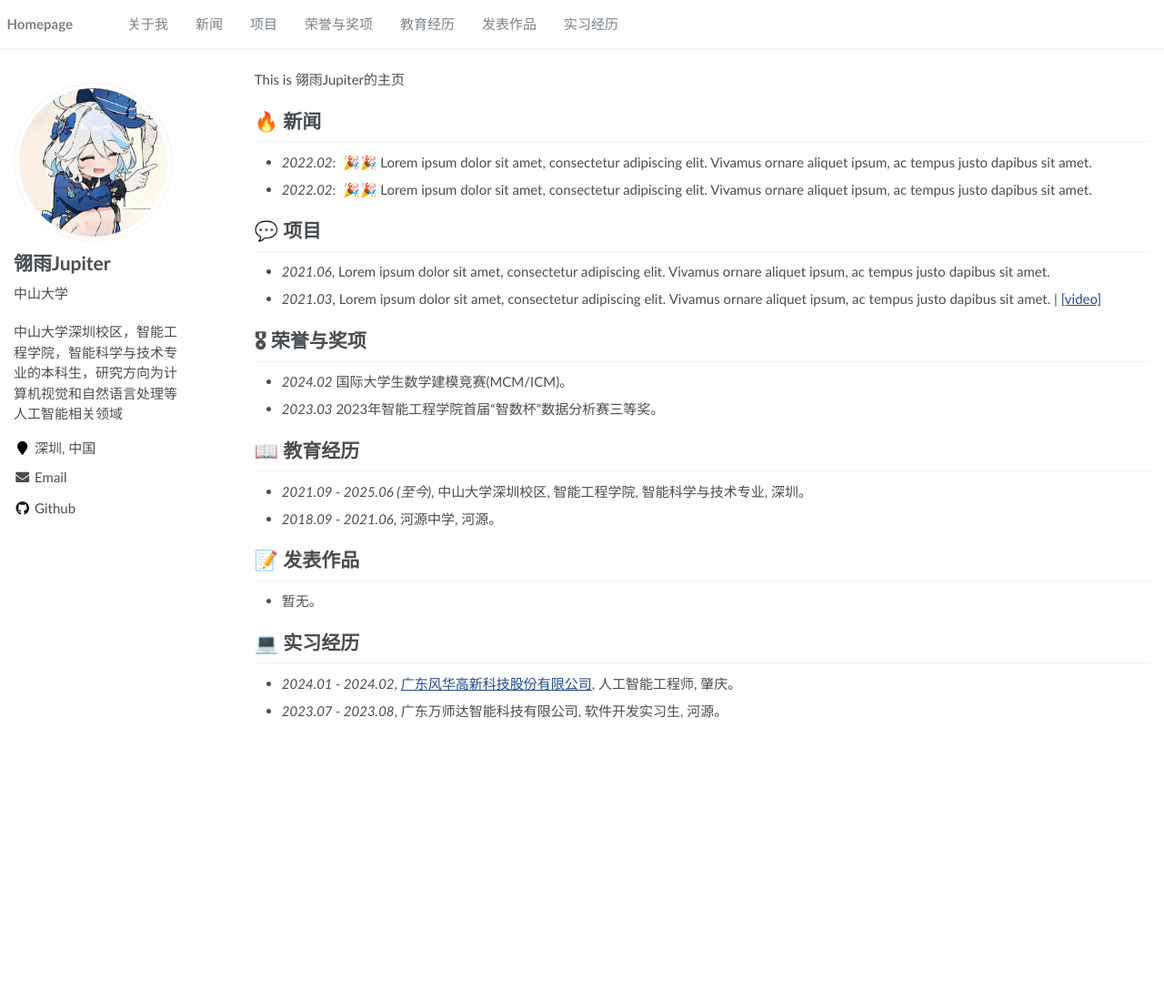
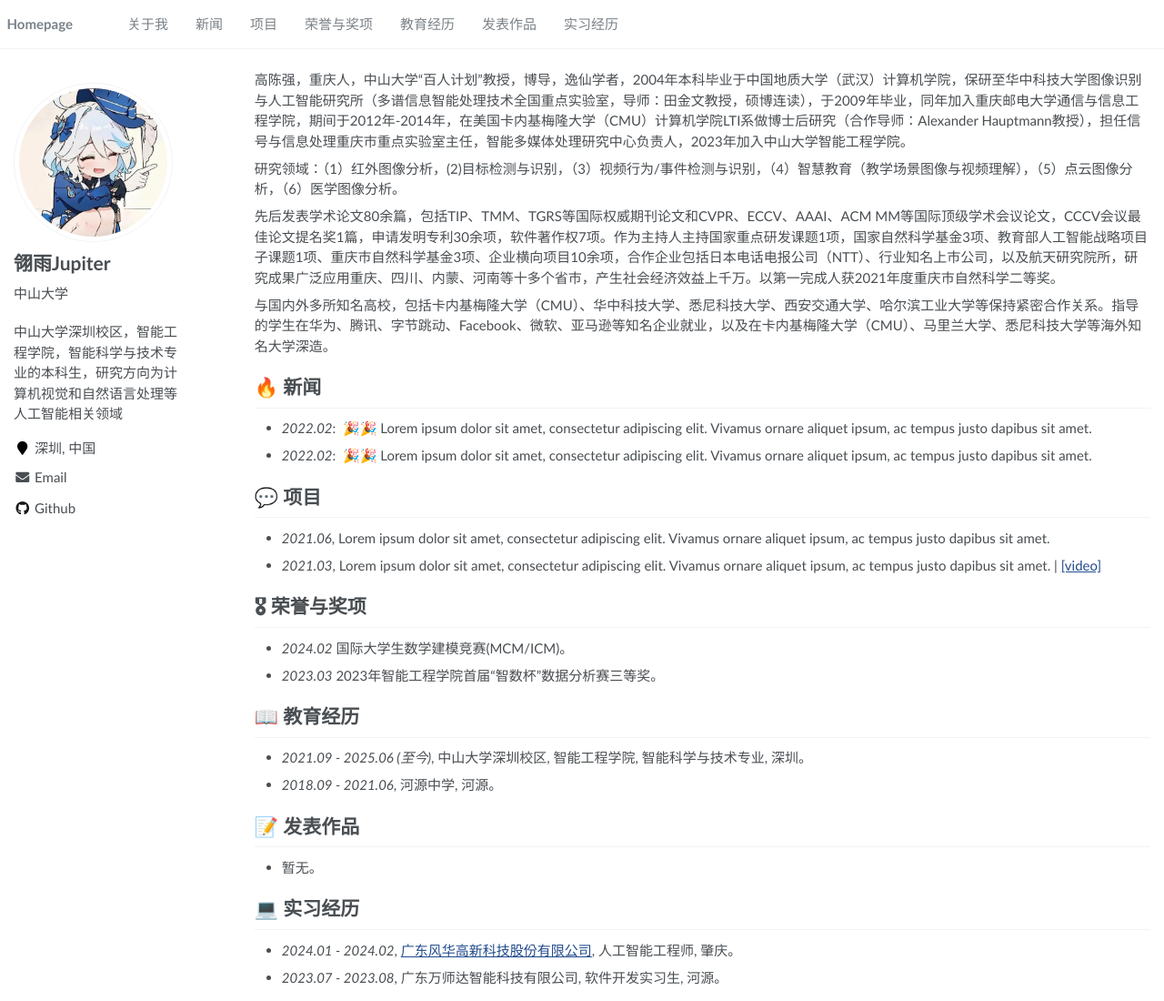
Before and after one commit to LinyuJupiter/zh-linyujupiter-homepage, a Jekyll site: the page built from _pages/about.md, in a window 1280 px wide and 1100 px high. Shown: the whole window at 91% size. Built offline with Jekyll 4.4.1, drawn with Linux system fonts in a browser that asks for light colours.

Commit message:
Update about.md

```diff
--- a/_pages/about.md
+++ b/_pages/about.md
@@ -17,7 +17,13 @@ redirect_from:
 
 <span class='anchor' id='about-me'></span>
 
-This is 翎雨Jupiter的主页
+高陈强，重庆人，中山大学“百人计划”教授，博导，逸仙学者，2004年本科毕业于中国地质大学（武汉）计算机学院，保研至华中科技大学图像识别与人工智能研究所（多谱信息智能处理技术全国重点实验室，导师：田金文教授，硕博连读），于2009年毕业，同年加入重庆邮电大学通信与信息工程学院，期间于2012年-2014年，在美国卡内基梅隆大学（CMU）计算机学院LTI系做博士后研究（合作导师：Alexander Hauptmann教授），担任信号与信息处理重庆市重点实验室主任，智能多媒体处理研究中心负责人，2023年加入中山大学智能工程学院。
+
+研究领域：（1）红外图像分析，(2)目标检测与识别，（3）视频行为/事件检测与识别，（4）智慧教育（教学场景图像与视频理解），（5）点云图像分析，（6）医学图像分析。
+
+先后发表学术论文80余篇，包括TIP、TMM、TGRS等国际权威期刊论文和CVPR、ECCV、AAAI、ACM MM等国际顶级学术会议论文，CCCV会议最佳论文提名奖1篇，申请发明专利30余项，软件著作权7项。作为主持人主持国家重点研发课题1项，国家自然科学基金3项、教育部人工智能战略项目子课题1项、重庆市自然科学基金3项、企业横向项目10余项，合作企业包括日本电话电报公司（NTT）、行业知名上市公司，以及航天研究院所，研究成果广泛应用重庆、四川、内蒙、河南等十多个省市，产生社会经济效益上千万。以第一完成人获2021年度重庆市自然科学二等奖。
+
+与国内外多所知名高校，包括卡内基梅隆大学（CMU）、华中科技大学、悉尼科技大学、西安交通大学、哈尔滨工业大学等保持紧密合作关系。指导的学生在华为、腾讯、字节跳动、Facebook、微软、亚马逊等知名企业就业，以及在卡内基梅隆大学（CMU）、马里兰大学、悉尼科技大学等海外知名大学深造。
 
 # 🔥 新闻
 - *2022.02*: &nbsp;🎉🎉 Lorem ipsum dolor sit amet, consectetur adipiscing elit. Vivamus ornare aliquet ipsum, ac tempus justo dapibus sit amet.
```
